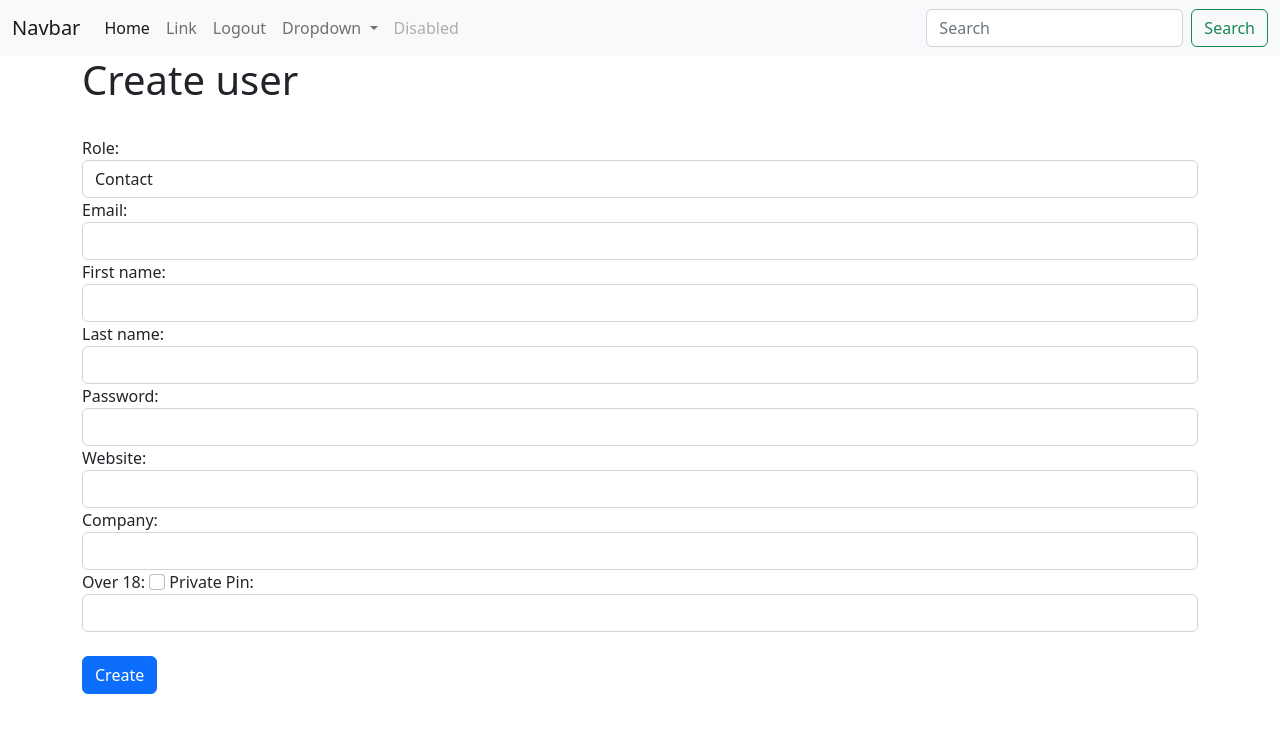
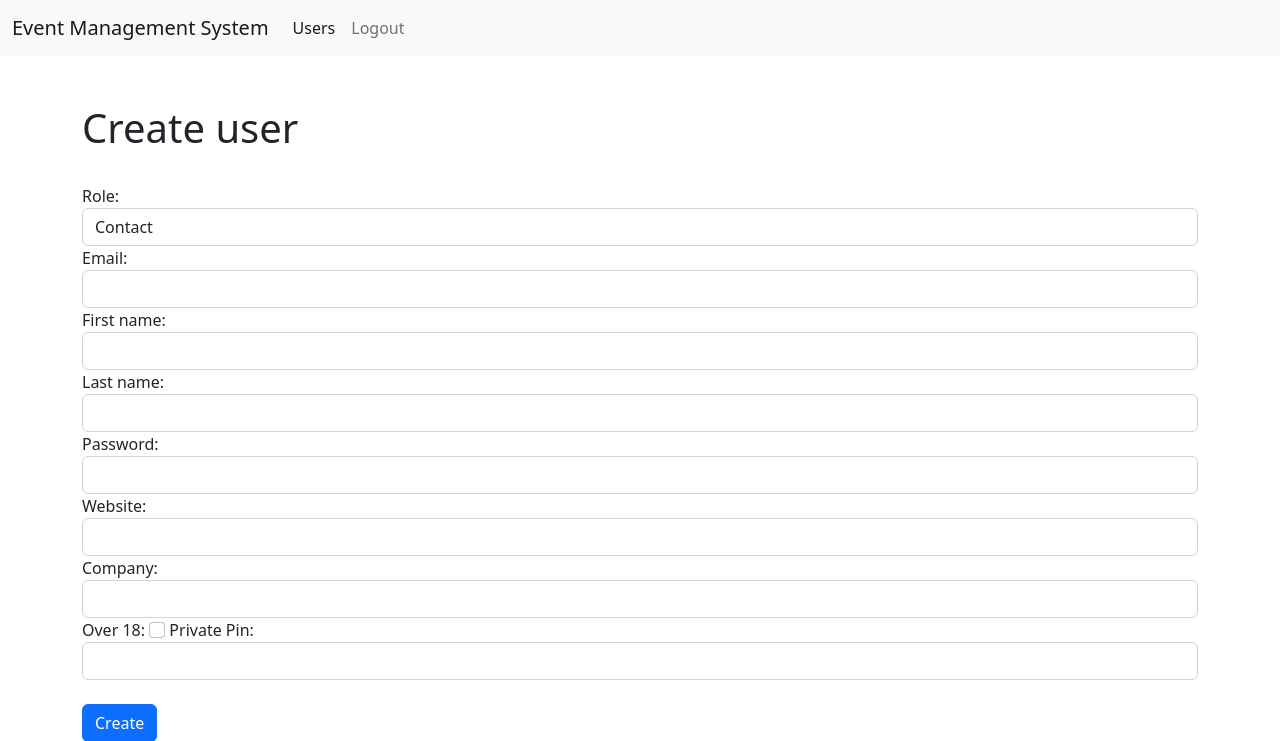
Before and after one commit to Jean28518/event-management-system, a Django app: page /users/create/ in a window 1280 px wide. Shown: the top 741 px of the page. Run offline with Django 4.2, Linux system fonts and the light colour scheme.

Commit message:
Uodate navbar

```diff
--- a/src/event_management_system/event_management_system/templates/global/base.html
+++ b/src/event_management_system/event_management_system/templates/global/base.html
@@ -10,6 +10,8 @@
     <script src="https://cdn.jsdelivr.net/npm/bootstrap@5.2.0/dist/js/bootstrap.bundle.min.js" integrity="sha384-A3rJD856KowSb7dwlZdYEkO39Gagi7vIsF0jrRAoQmDKKtQBHUuLZ9AsSv4jD4Xa" crossorigin="anonymous"></script>
 
     {% include 'global/navbar.html' %}
+    <br/>
+    <br/>
 
     <div class="container">
 
--- a/src/event_management_system/event_management_system/templates/global/navbar.html
+++ b/src/event_management_system/event_management_system/templates/global/navbar.html
@@ -1,39 +1,21 @@
 <nav class="navbar navbar-expand-lg bg-light">
     <div class="container-fluid">
-      <a class="navbar-brand" href="#">Navbar</a>
+      <a class="navbar-brand" href="{% url 'user_overview' %}">Event Management System</a>
       <button class="navbar-toggler" type="button" data-bs-toggle="collapse" data-bs-target="#navbarSupportedContent" aria-controls="navbarSupportedContent" aria-expanded="false" aria-label="Toggle navigation">
         <span class="navbar-toggler-icon"></span>
       </button>
       <div class="collapse navbar-collapse" id="navbarSupportedContent">
         <ul class="navbar-nav me-auto mb-2 mb-lg-0">
           <li class="nav-item">
-            <a class="nav-link active" aria-current="page" href="#">Home</a>
-          </li>
-          <li class="nav-item">
-            <a class="nav-link" href="#">Link</a>
+            <a class="nav-link active" aria-current="page" href="{% url 'user_overview' %}">Users</a>
           </li>
           <li class="nav-item">
             <a class="nav-link" href="{% url 'user_logout' %}">Logout</a>
           </li>
-          <li class="nav-item dropdown">
-            <a class="nav-link dropdown-toggle" href="#" role="button" data-bs-toggle="dropdown" aria-expanded="false">
-              Dropdown
-            </a>
-            <ul class="dropdown-menu">
-              <li><a class="dropdown-item" href="#">Action</a></li>
-              <li><a class="dropdown-item" href="#">Another action</a></li>
-              <li><hr class="dropdown-divider"></li>
-              <li><a class="dropdown-item" href="#">Something else here</a></li>
-            </ul>
-          </li>
-          <li class="nav-item">
-            <a class="nav-link disabled">Disabled</a>
-          </li>
+
+
         </ul>
-        <form class="d-flex" role="search">
-          <input class="form-control me-2" type="search" placeholder="Search" aria-label="Search">
-          <button class="btn btn-outline-success" type="submit">Search</button>
-        </form>
+
       </div>
     </div>
   </nav>
```
